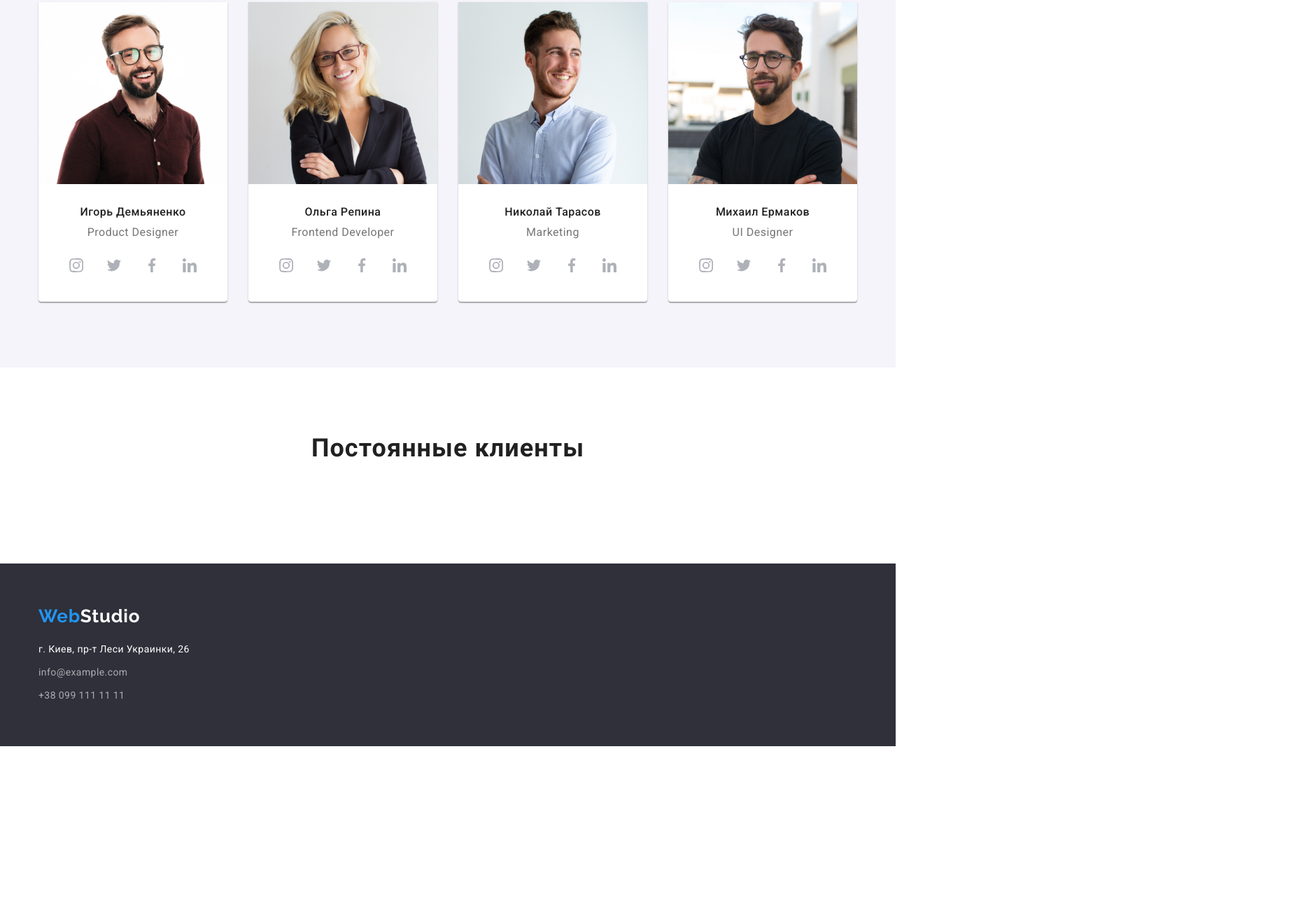
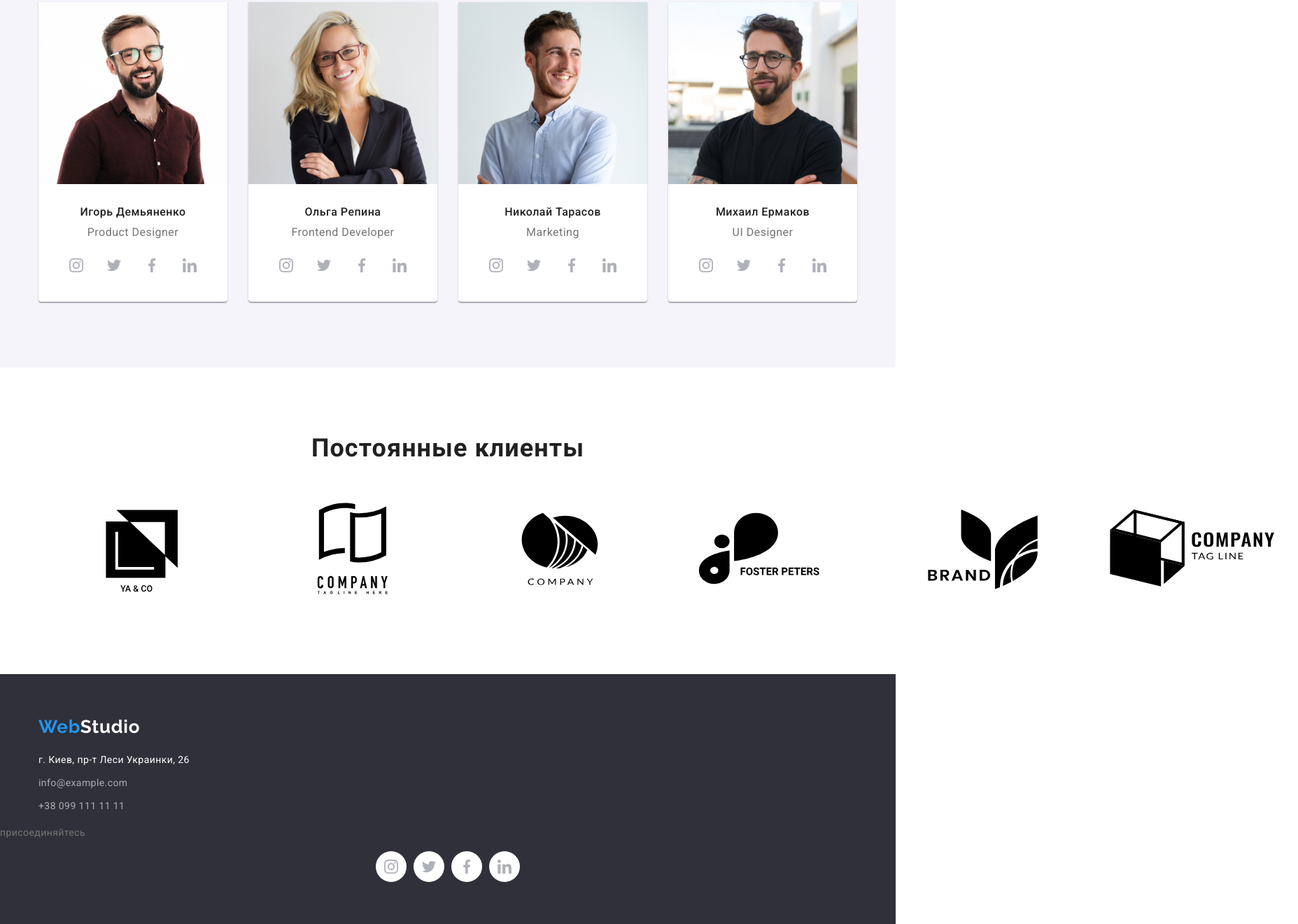
Before and after one commit to ShukalovaOlga/goit-markup-hw-04, a plain HTML site: page index.html in a window 1280 px wide. Shown: the part 1787-3107 px from the top of the page at 70% size, 1855 px wide, since content can reach past the window. Before the commit the page ends 2853 px from the top, so only its background shows below. Drawn offline with nearby package versions, Linux system fonts and the light colour scheme.

Commit message:
Создала новый спрайт и прописала иконки в html

```diff
--- a/index.html
+++ b/index.html
@@ -159,7 +159,7 @@
                     <a class="social-link" aria-label="instagram" href="">
                       <svg class="icon-link">
                         <use
-                          href="./images/decoration/sprite-team-icons.svg#instagram"
+                          href="./images/decoration/icons.svg#instagram"
                         ></use>
                       </svg>
                     </a>
@@ -167,9 +167,7 @@
                   <li class="socials-item">
                     <a class="social-link" aria-label="twitter" href="">
                       <svg class="icon-link">
-                        <use
-                          href="./images/decoration/sprite-team-icons.svg#twitter"
-                        ></use>
+                        <use href="./images/decoration/icons.svg#twitter"></use>
                       </svg>
                     </a>
                   </li>
@@ -177,7 +175,7 @@
                     <a class="social-link" aria-label="facebook" href="">
                       <svg class="icon-link">
                         <use
-                          href="./images/decoration/sprite-team-icons.svg#facebook"
+                          href="./images/decoration/icons.svg#facebook"
                         ></use>
                       </svg>
                     </a>
@@ -186,7 +184,7 @@
                     <a class="social-link" aria-label="linkedin" href="">
                       <svg class="icon-link">
                         <use
-                          href="./images/decoration/sprite-team-icons.svg#linkedin"
+                          href="./images/decoration/icons.svg#linkedin"
                         ></use>
                       </svg>
                     </a>
@@ -210,7 +208,7 @@
                     <a class="social-link" aria-label="instagram" href="">
                       <svg class="icon-link">
                         <use
-                          href="./images/decoration/sprite-team-icons.svg#instagram"
+                          href="./images/decoration/icons.svg#instagram"
                         ></use>
                       </svg>
                     </a>
@@ -218,9 +216,7 @@
                   <li class="socials-item">
                     <a class="social-link" aria-label="twitter" href="">
                       <svg class="icon-link">
-                        <use
-                          href="./images/decoration/sprite-team-icons.svg#twitter"
-                        ></use>
+                        <use href="./images/decoration/icons.svg#twitter"></use>
                       </svg>
                     </a>
                   </li>
@@ -228,7 +224,7 @@
                     <a class="social-link" aria-label="facebook" href="">
                       <svg class="icon-link">
                         <use
-                          href="./images/decoration/sprite-team-icons.svg#facebook"
+                          href="./images/decoration/icons.svg#facebook"
                         ></use>
                       </svg>
                     </a>
@@ -237,7 +233,7 @@
                     <a class="social-link" aria-label="linkedin" href="">
                       <svg class="icon-link">
                         <use
-                          href="./images/decoration/sprite-team-icons.svg#linkedin"
+                          href="./images/decoration/icons.svg#linkedin"
                         ></use>
                       </svg>
                     </a>
@@ -261,7 +257,7 @@
                     <a class="social-link" aria-label="instagram" href="">
                       <svg class="icon-link">
                         <use
-                          href="./images/decoration/sprite-team-icons.svg#instagram"
+                          href="./images/decoration/icons.svg#instagram"
                         ></use>
                       </svg>
                     </a>
@@ -269,9 +265,7 @@
                   <li class="socials-item">
                     <a class="social-link" aria-label="twitter" href="">
                       <svg class="icon-link">
-                        <use
-                          href="./images/decoration/sprite-team-icons.svg#twitter"
-                        ></use>
+                        <use href="./images/decoration/icons.svg#twitter"></use>
                       </svg>
                     </a>
                   </li>
@@ -279,7 +273,7 @@
                     <a class="social-link" aria-label="facebook" href="">
                       <svg class="icon-link">
                         <use
-                          href="./images/decoration/sprite-team-icons.svg#facebook"
+                          href="./images/decoration/icons.svg#facebook"
                         ></use>
                       </svg>
                     </a>
@@ -288,7 +282,7 @@
                     <a class="social-link" aria-label="linkedin" href="">
                       <svg class="icon-link">
                         <use
-                          href="./images/decoration/sprite-team-icons.svg#linkedin"
+                          href="./images/decoration/icons.svg#linkedin"
                         ></use>
                       </svg>
                     </a>
@@ -312,7 +306,7 @@
                     <a class="social-link" aria-label="instagram" href="">
                       <svg class="icon-link">
                         <use
-                          href="./images/decoration/sprite-team-icons.svg#instagram"
+                          href="./images/decoration/icons.svg#instagram"
                         ></use>
                       </svg>
                     </a>
@@ -320,9 +314,7 @@
                   <li class="socials-item">
                     <a class="social-link" aria-label="twitter" href="">
                       <svg class="icon-link">
-                        <use
-                          href="./images/decoration/sprite-team-icons.svg#twitter"
-                        ></use>
+                        <use href="./images/decoration/icons.svg#twitter"></use>
                       </svg>
                     </a>
                   </li>
@@ -330,7 +322,7 @@
                     <a class="social-link" aria-label="facebook" href="">
                       <svg class="icon-link">
                         <use
-                          href="./images/decoration/sprite-team-icons.svg#facebook"
+                          href="./images/decoration/icons.svg#facebook"
                         ></use>
                       </svg>
                     </a>
@@ -339,7 +331,7 @@
                     <a class="social-link" aria-label="linkedin" href="">
                       <svg class="icon-link">
                         <use
-                          href="./images/decoration/sprite-team-icons.svg#linkedin"
+                          href="./images/decoration/icons.svg#linkedin"
                         ></use>
                       </svg>
                     </a>
@@ -356,22 +348,46 @@
           <h2 class="clients-title">Постоянные клиенты</h2>
           <ul class="clients-list list container-clients">
             <li class="clients-item">
-              <a class="clients-link link" href=""></a>
+              <a class="clients-link link" aria-label="client-1" href="">
+                <svg class="clients-icon">
+                  <use href="./images/decoration/icons.svg#client-1"></use>
+                </svg>
+              </a>
             </li>
             <li class="clients-item">
-              <a class="clients-link link" href=""></a>
+              <a class="clients-link link" aria-label="client-2" href="">
+                <svg class="clients-icon">
+                  <use href="./images/decoration/icons.svg#client-2"></use>
+                </svg>
+              </a>
             </li>
             <li class="clients-item">
-              <a class="clients-link link" href=""></a>
+              <a class="clients-link link" aria-label="client-3" href="">
+                <svg class="clients-icon">
+                  <use href="./images/decoration/icons.svg#client-3"></use>
+                </svg>
+              </a>
             </li>
             <li class="clients-item">
-              <a class="clients-link link" href=""></a>
+              <a class="clients-link link" aria-label="client-4" href="">
+                <svg class="clients-icon">
+                  <use href="./images/decoration/icons.svg#client-4"></use>
+                </svg>
+              </a>
             </li>
             <li class="clients-item">
-              <a class="clients-link link" href=""></a>
+              <a class="clients-link link" aria-label="client-5" href="">
+                <svg class="clients-icon">
+                  <use href="./images/decoration/icons.svg#client-5"></use>
+                </svg>
+              </a>
             </li>
             <li class="clients-item">
-              <a class="clients-link link" href=""></a>
+              <a class="clients-link link" aria-label="client-6" href="">
+                <svg class="clients-icon">
+                  <use href="./images/decoration/icons.svg#client-6"></use>
+                </svg>
+              </a>
             </li>
           </ul>
         </div>
@@ -409,6 +425,40 @@
           </ul>
         </address>
       </div>
+      <!-- join -->
+      <div>
+        <p class="join">присоединяйтесь</p>
+        <ul class="team-icons-set list">
+          <li class="socials-item">
+            <a class="social-link" aria-label="instagram" href="">
+              <svg class="icon-link">
+                <use href="./images/decoration/icons.svg#instagram"></use>
+              </svg>
+            </a>
+          </li>
+          <li class="socials-item">
+            <a class="social-link" aria-label="twitter" href="">
+              <svg class="icon-link">
+                <use href="./images/decoration/icons.svg#twitter"></use>
+              </svg>
+            </a>
+          </li>
+          <li class="socials-item">
+            <a class="social-link" aria-label="facebook" href="">
+              <svg class="icon-link">
+                <use href="./images/decoration/icons.svg#facebook"></use>
+              </svg>
+            </a>
+          </li>
+          <li class="socials-item">
+            <a class="social-link" aria-label="linkedin" href="">
+              <svg class="icon-link">
+                <use href="./images/decoration/icons.svg#linkedin"></use>
+              </svg>
+            </a>
+          </li>
+        </ul>
+      </div>
     </footer>
   </body>
 </html>
```
Also changed, not shown: images/decoration/client-1.svg (added), images/decoration/client-2.svg (added), images/decoration/client-3.svg (added), images/decoration/client-4.svg (added), images/decoration/client-5.svg (added), images/decoration/client-6.svg (added), images/decoration/icons.svg (added), images/decoration/sprite-team-icons.svg (deleted), images/decoration/symbol-defs.svg, 1 other file.
